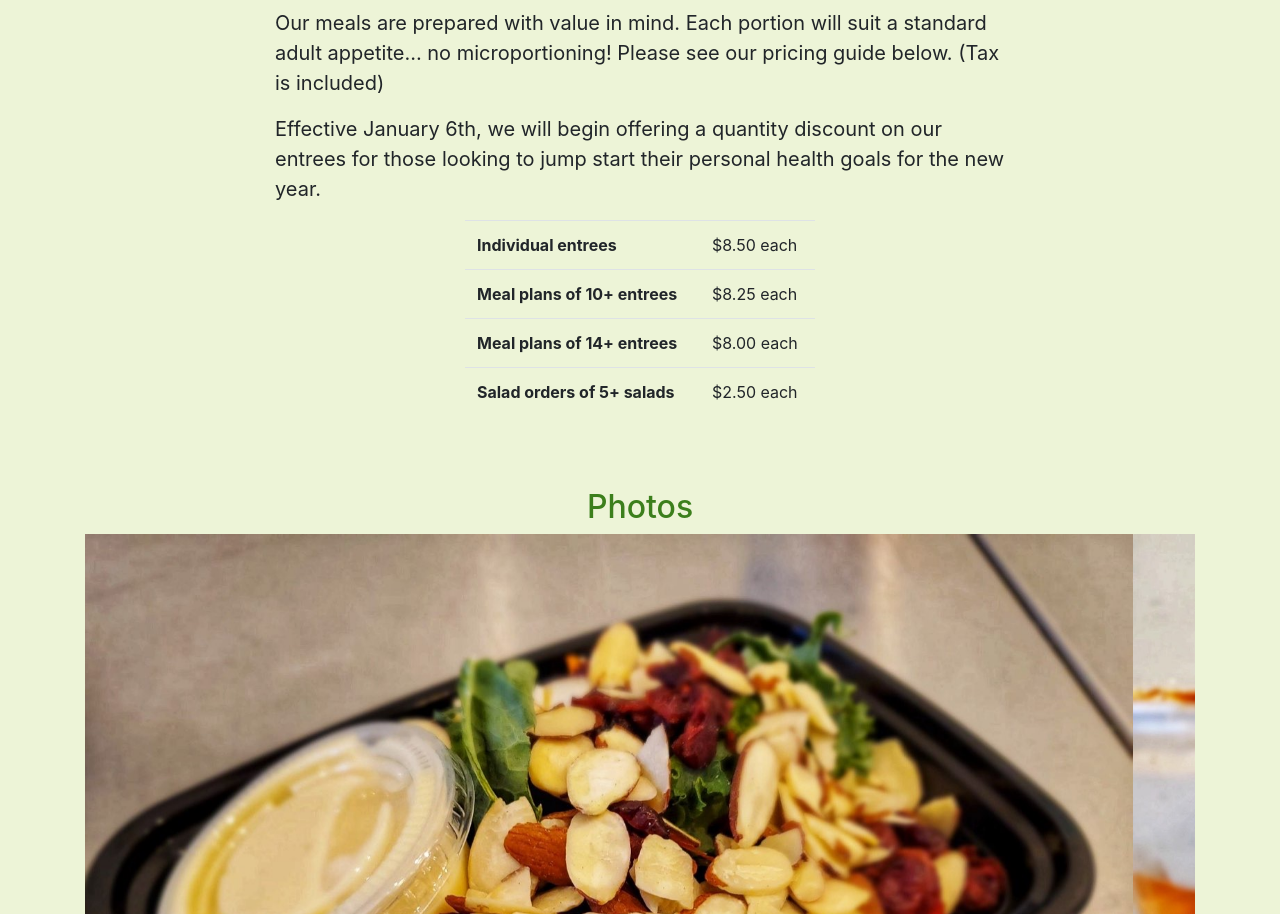
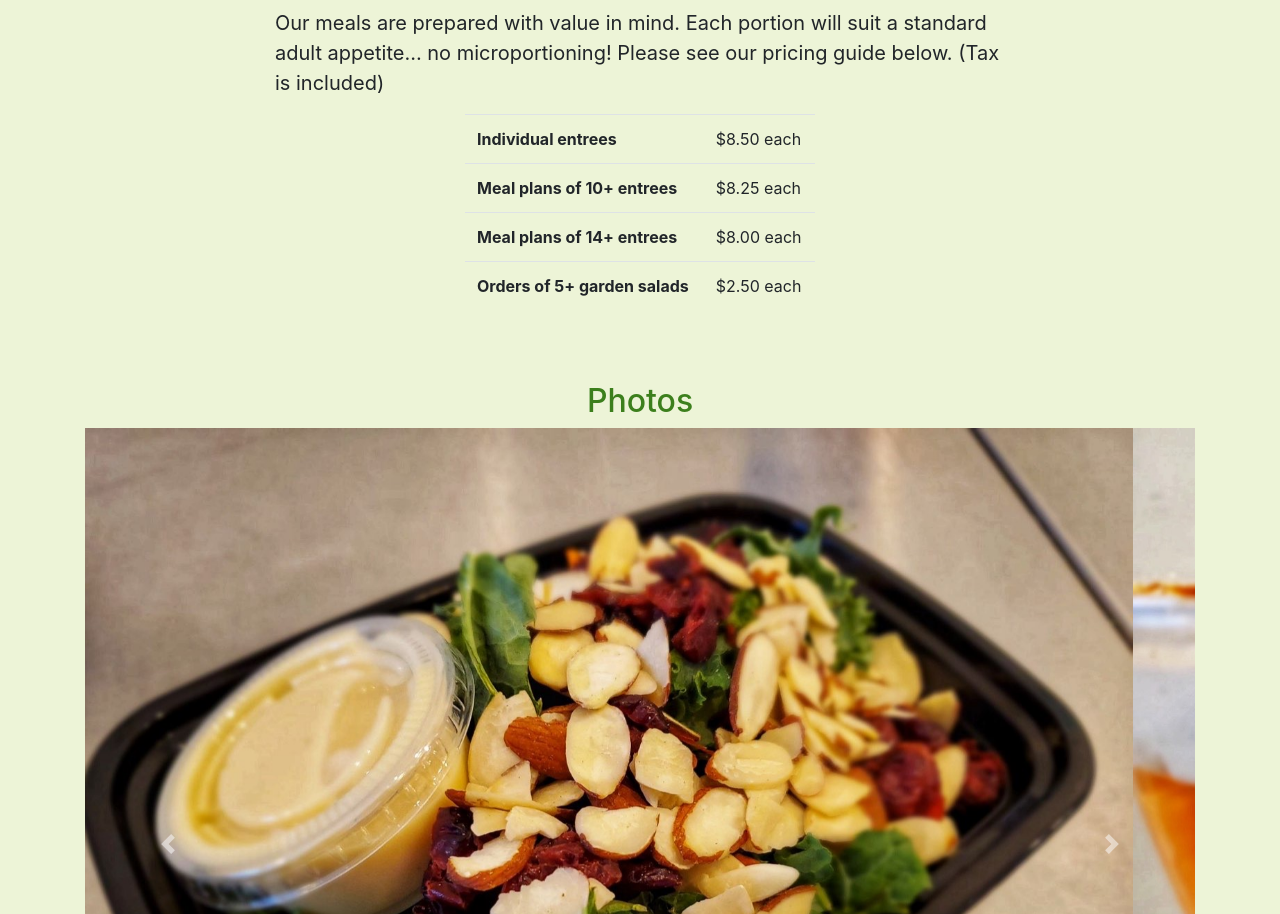
Before and after one commit to hornsbym/DBD_ReactApp, a React (Create React App) app: page / in a window 1280 px wide. Shown: the part 2227-3141 px from the top of the page. Built offline with nearby package versions, Linux system fonts and the light colour scheme; no server answers.

Commit message:
Updated pricing section content.

```diff
--- a/src/Pages/Index/Pricing/Pricing.jsx
+++ b/src/Pages/Index/Pricing/Pricing.jsx
@@ -15,9 +15,6 @@ class Pricing extends React.Component {
             <p className="info_paragraphs">
               Our meals are prepared with value in mind. Each portion will suit a standard adult
               appetite… no microportioning! Please see our pricing guide below. (Tax is included)
-            </p>
-            <p className="info_paragraphs">
-              Effective January 6th, we will begin offering a quantity discount on our entrees for those looking to jump start their personal health goals for the new year.
             </p>
           </div>
         </div>
@@ -38,7 +35,7 @@ class Pricing extends React.Component {
                   <td>$8.00 each</td>
                 </tr>
                 <tr>
-                  <th>Salad orders of 5+ salads</th>
+                  <th>Orders of 5+ garden salads</th>
                   <td>$2.50 each</td>
                 </tr>
               </tbody>
```
